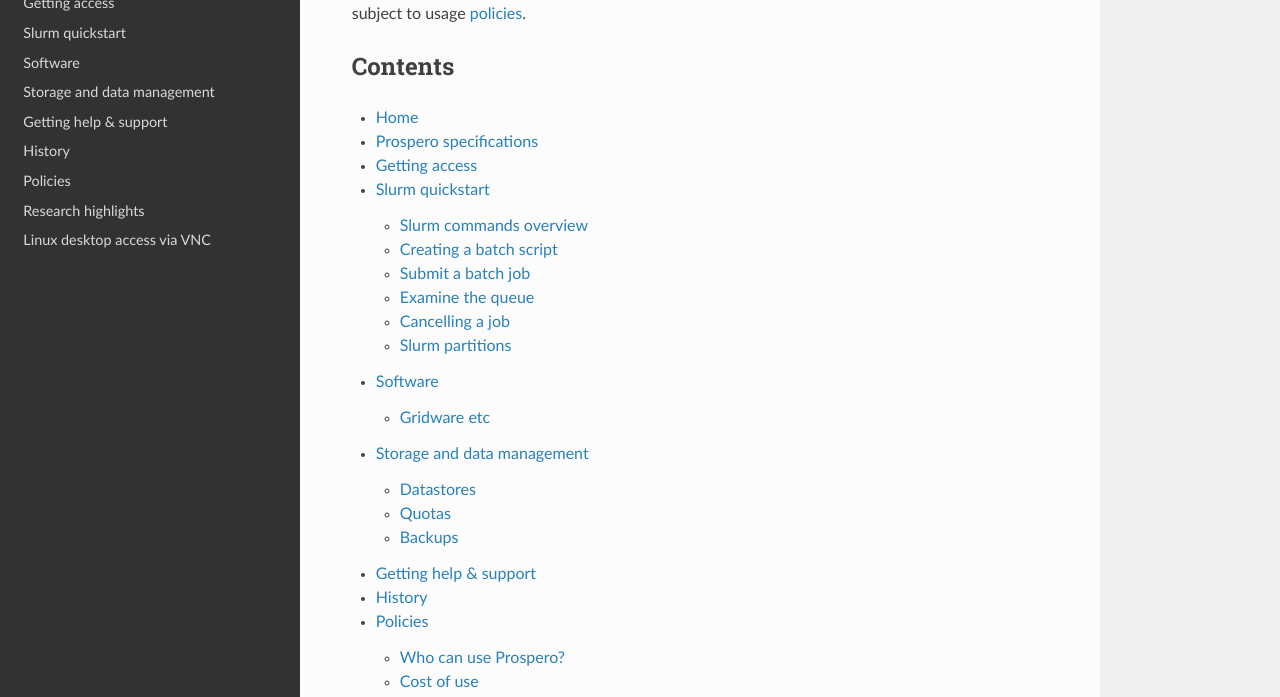
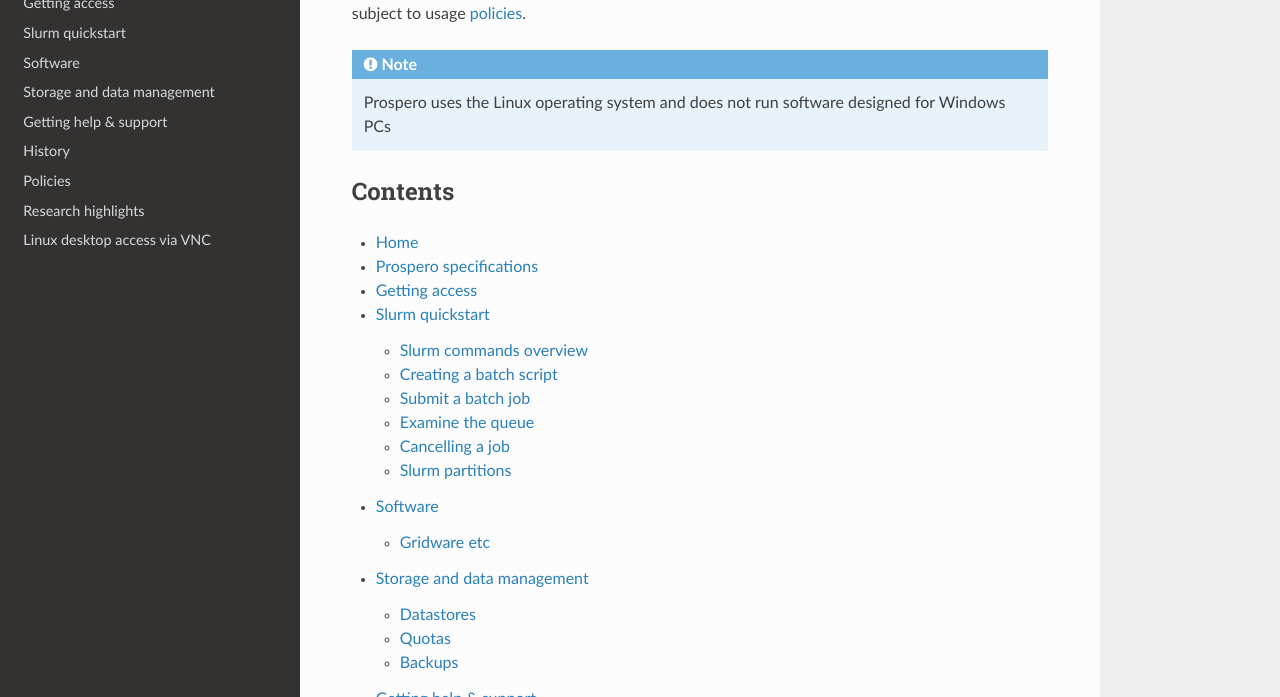
Before and after one commit to astrcrai/prospero-docs, a Sphinx documentation site: the page built from docs/source/index.rst, in a window 1280 px wide and 900 px high, scrolled down 721 px, cut to the strip 203-900 px from the top of the window. Built offline with Sphinx 7.4.7 and the Read the Docs theme 2.0.0, drawn with Linux system fonts in a browser that asks for light colours.

Commit message:
Update index.rst

```diff
--- a/docs/source/index.rst
+++ b/docs/source/index.rst
@@ -10,6 +10,10 @@
   :alt: Prospero
 
 Prospero is available for use by all research staff and postgraduate research students at LJMU, subject to usage :ref:`policies<Policies>`.
+
+.. note::
+
+   Prospero uses the Linux operating system and does not run software designed for Windows PCs
 
 Contents
 --------
```
